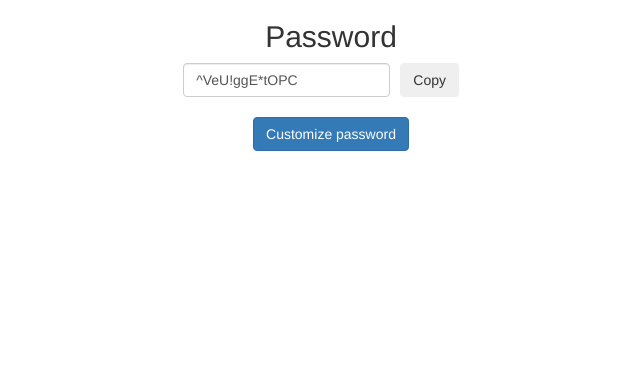
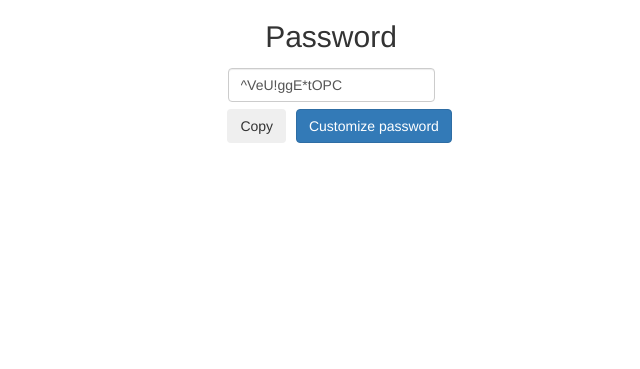
Before and after one commit to stevensio123/SafeKeep, a Flask app: page /pgenerator in a window 1280 px wide. Shown: the part 51-420 px from the top of the page, without its empty margins (309-949 px from the left). Run offline with Flask 3, Linux system fonts and the light colour scheme; data comes from the database, SQL or seed files in the repository; some libraries are stand-ins or nearby versions.

Commit message:
some more display fixes

```diff
--- a/app/templates/pgenerator.html
+++ b/app/templates/pgenerator.html
@@ -9,24 +9,25 @@
 
     <div class="form-inline">
 
-      <div class="form-group mx-sm-3 mb-2">
+      <div class="form-group mx-auto">
 
         <h2  class="fw-semibold text-secondary">Password</h2>
           <div class="row">
-          <div class="col-md-6">
+            <div class="col-mx-auto" style="padding:5px;">
               <input type="text" class="form-control" id="password" value="{{ password }}">
-          </div>
-          <div class="col-md-2 col-md-offset-2">
-            <button type="button" class="btn btn-outline-info" onclick="copy()" >Copy</button>
             </div>
           </div>
           <div class="row">
-        </br>
-          <div class="col text-center">
+            <div class="col-xs-4" style="padding:2px;">
+              <button type="button" class="btn btn-outline-info" onclick="copy()" >Copy</button>
+            </div>
+            <div class="col-xs-8" style="padding:2px;">
               <button type="button" class="btn btn-primary" data-toggle="modal" data-target="#exampleModalCenter">
                 Customize password
               </button>
             </div>
+          </div>
+
         </div>
       </div>
     </br>
--- a/app/templates/vault/credentials.html
+++ b/app/templates/vault/credentials.html
@@ -2,8 +2,11 @@
 {% extends 'layout.html' %}
 
 {% block content %}
+<div class="container_fluid" style="padding:30px;">
+  <div class="container_fluid" style="padding:10px;">
 <h1>Your Credentials</h1>
 <a href="{{ url_for('vault.add_credential') }}" class="btn btn-primary">Add New Credential</a>
+</div>
 <table class="table">
   <thead>
     <tr>
@@ -28,4 +31,5 @@
     {% endfor %}
   </tbody>
 </table>
+</div>
 {% endblock %}
```
Lines whose indentation alone changed are shown as unchanged.
